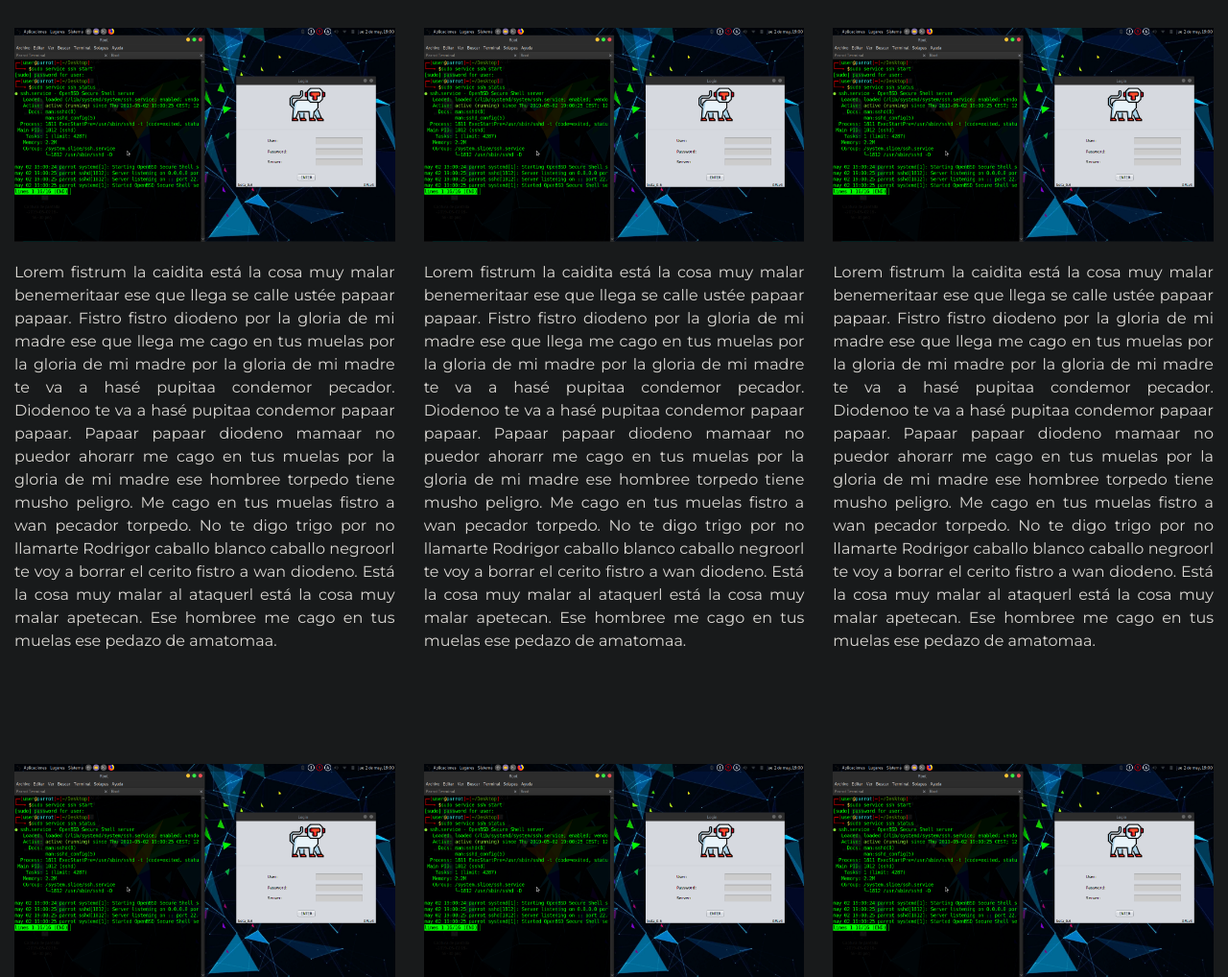
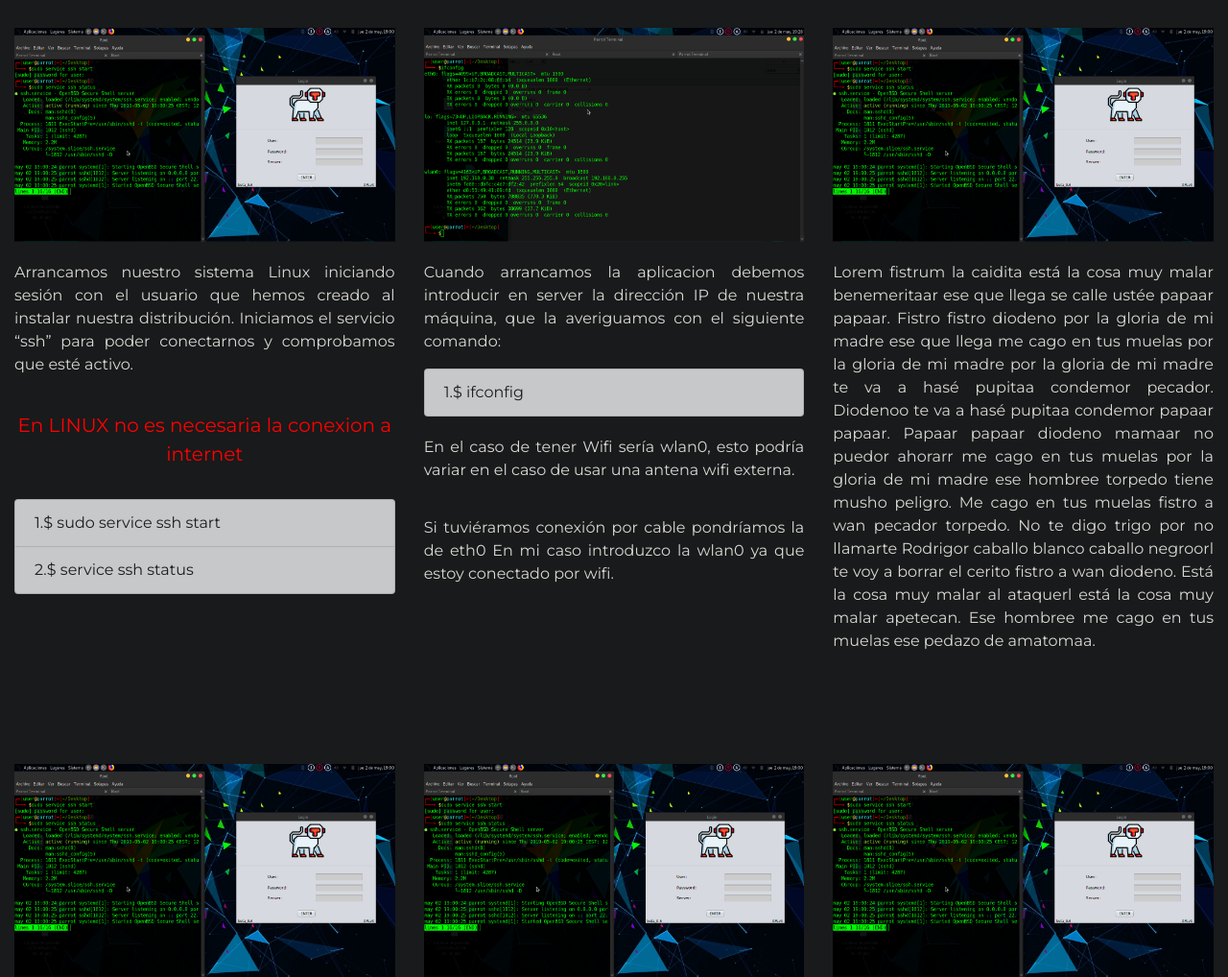
Before and after one commit to DavidEscamilla/web_full_stack, a Django app: page /tutorial/ in a window 1280 px wide. Shown: the part 71-1089 px from the top of the page at 96% size. Run offline with Django 3.2, Linux system fonts and the light colour scheme; some libraries are stand-ins or nearby versions.

```diff
--- a/web_full/static/css/style.css
+++ b/web_full/static/css/style.css
@@ -73,7 +73,7 @@ p {
 
 .carousel-item {
 
-  height: 65vh;
+  height: 100vh;
   min-height: 350px;
   background: no-repeat center center scroll;
   -webkit-background-size: cover;
--- a/web_full/templates/web/tutorial.html
+++ b/web_full/templates/web/tutorial.html
@@ -16,33 +16,47 @@
         {% endblock %}
         {% block content %}
 
-    <div class="container col-md-12 text-center height:100%;">
+        <div class="container col-md-12 height:100%;">
             <div class="row" style="padding-top: 100px;">
                 <div class="col-md-4">
                     <img src="/static/media/image_1.jpg" class="img-fluid" alt="Responsive image">
                     <p class="text-justify">
-                    Lorem fistrum la caidita está la cosa muy malar benemeritaar ese que llega se calle ustée papaar papaar.
-                    Fistro fistro diodeno por la gloria de mi madre ese que llega me cago en tus muelas por la gloria de mi
-                    madre por la gloria de mi madre te va a hasé pupitaa condemor pecador. Diodenoo te va a hasé pupitaa
-                    condemor papaar papaar. Papaar papaar diodeno mamaar no puedor ahorarr me cago en tus muelas por la
-                    gloria de mi madre ese hombree torpedo tiene musho peligro. Me cago en tus muelas fistro a wan pecador
-                    torpedo. No te digo trigo por no llamarte Rodrigor caballo blanco caballo negroorl te voy a borrar el
-                     cerito fistro a wan diodeno. Está la cosa muy malar al ataquerl está la cosa muy malar apetecan.
-                     Ese hombree me cago en tus muelas ese pedazo de amatomaa.
+                        Arrancamos nuestro sistema Linux iniciando sesión con el
+                        usuario que hemos creado al instalar nuestra distribución.
+                        Iniciamos el servicio “ssh” para poder conectarnos
+                        y comprobamos que esté activo.
                     </p>
+                    <p class="lead text-center" style="color:red">
+                        En LINUX no es necesaria la conexion a internet
+                    </p>
+
+                    <ul class="list-group" style="padding-top:4%;">
+
+                        <li class="list-group-item list-group-item-dark">1.$ sudo service ssh start</li>
+                        <li class="list-group-item list-group-item-dark">2.$ service ssh status</li>
+
+                    </ul>
                 </div>
                 <div class="col-md-4">
-                <img src="/static/media/image_1.jpg" class="img-fluid" alt="Responsive image">
+                    <img src="/static/media/image_2.jpg" class="img-fluid" alt="Responsive image">
                     <p class="text-justify">
-                    Lorem fistrum la caidita está la cosa muy malar benemeritaar ese que llega se calle ustée papaar papaar.
-                    Fistro fistro diodeno por la gloria de mi madre ese que llega me cago en tus muelas por la gloria de mi
-                    madre por la gloria de mi madre te va a hasé pupitaa condemor pecador. Diodenoo te va a hasé pupitaa
-                    condemor papaar papaar. Papaar papaar diodeno mamaar no puedor ahorarr me cago en tus muelas por la
-                    gloria de mi madre ese hombree torpedo tiene musho peligro. Me cago en tus muelas fistro a wan pecador
-                    torpedo. No te digo trigo por no llamarte Rodrigor caballo blanco caballo negroorl te voy a borrar el
-                     cerito fistro a wan diodeno. Está la cosa muy malar al ataquerl está la cosa muy malar apetecan.
-                     Ese hombree me cago en tus muelas ese pedazo de amatomaa.
+                        Cuando arrancamos la aplicacion debemos introducir en
+                        server la dirección IP de nuestra máquina,
+                        que la averiguamos con el siguiente comando:
                     </p>
+                    <ul class="list-group">
+                        <li class="list-group-item list-group-item-dark">1.$ ifconfig</li>
+                        <!-- <li class="list-group-item list-group-item-dark">2.$ service ssh status</li> -->
+                    </ul>
+                    <p class="text-justify">
+                        En el caso de tener Wifi sería wlan0, esto podría variar
+                        en el caso de usar una antena wifi externa.
+                    </p>
+                    <p class="text-justify">
+                        Si tuviéramos conexión por cable pondríamos la de eth0
+                        En mi caso introduzco la wlan0 ya que estoy conectado por wifi.
+                    </p>
+
                 </div>
                 <div class="col-md-4">
                     <img src="/static/media/image_1.jpg" class="img-fluid" alt="Responsive image">
```
Also changed, not shown: web_full/templates/web/contact.html (+13 -8 lines). Lines whose indentation alone changed are shown as unchanged.
